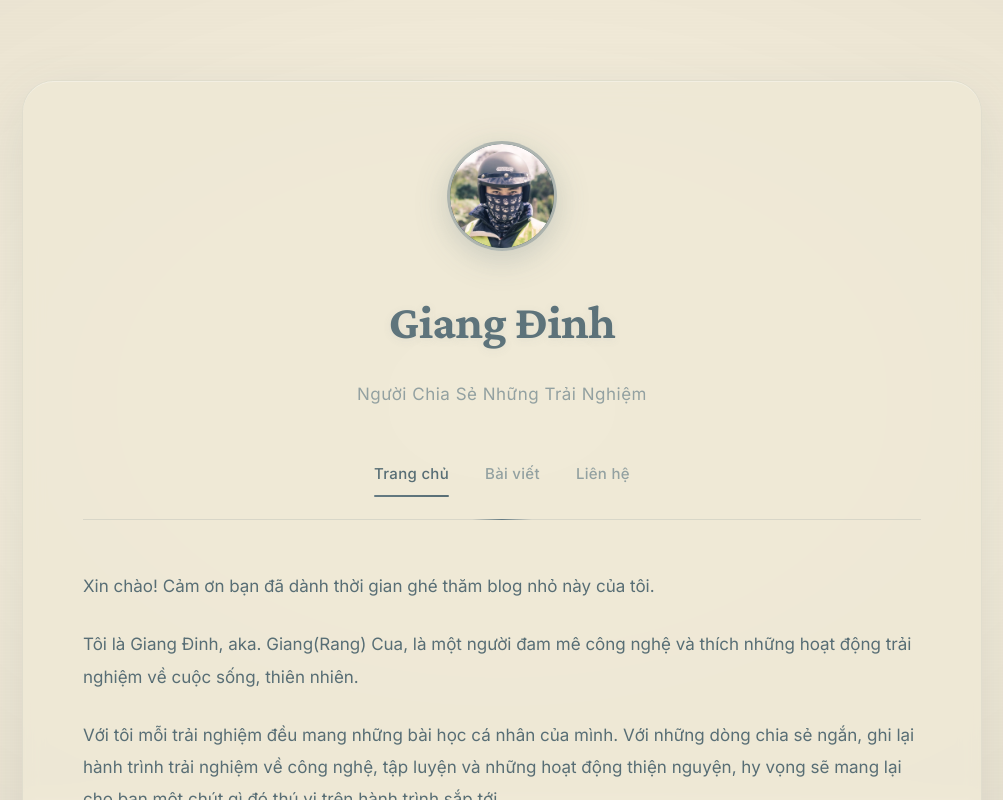
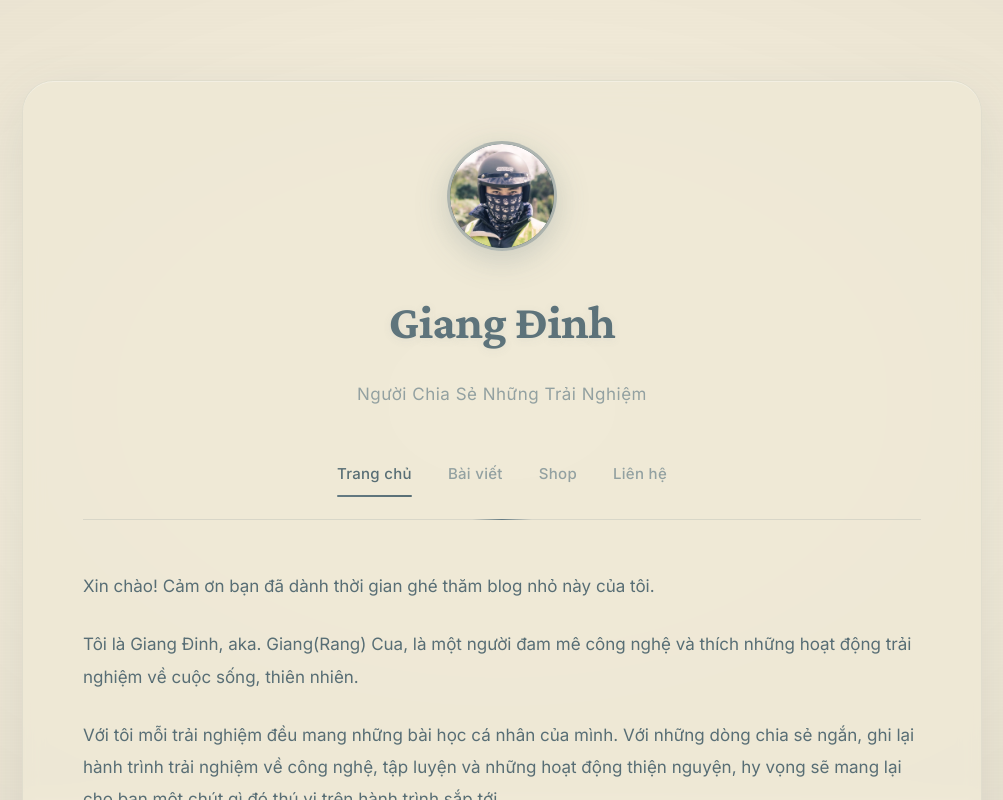
Before and after one commit to giangdinhx/gdme, a Next.js app: page / in a window 1280 px wide. Shown: the top 800 px of the page, without its empty margins (138-1141 px from the left). Built offline with nearby package versions, Linux system fonts and the light colour scheme.

Commit message:
Cập nhật hiển thị menu
Cập nhật hiển thị menu

```diff
--- a/src/app/changelog/page.tsx
+++ b/src/app/changelog/page.tsx
@@ -30,6 +30,7 @@ export default async function Changelog() {
             <nav className="nav">
                 <Link href="/">Trang chủ</Link>
                 <Link href="/posts">Bài viết</Link>
+                <Link href="/shop">Shop</Link>
                 <Link href="/contact">Liên hệ</Link>
             </nav>
 
--- a/src/app/contact/page.tsx
+++ b/src/app/contact/page.tsx
@@ -47,6 +47,7 @@ export default function ContactPage() {
             <nav className="nav">
                 <Link href="/">Trang chủ</Link>
                 <Link href="/posts">Bài viết</Link>
+                <Link href="/shop">Shop</Link>
                 <Link href="/contact" className="active">Liên hệ</Link>
             </nav>
 
--- a/src/app/page.tsx
+++ b/src/app/page.tsx
@@ -27,6 +27,7 @@ export default function Index() {
       <nav className="nav">
         <Link href="/" className="active">Trang chủ</Link>
         <Link href="/posts">Bài viết</Link>
+        <Link href="/shop">Shop</Link>
         <Link href="/contact">Liên hệ</Link>
       </nav>
 
--- a/src/app/posts/[slug]/page.tsx
+++ b/src/app/posts/[slug]/page.tsx
@@ -59,6 +59,7 @@ export default async function Post({ params }: Params) {
             <nav className="nav">
                 <Link href="/">Trang chủ</Link>
                 <Link href="/posts">Bài viết</Link>
+                <Link href="/shop">Shop</Link>
                 <Link href="/contact">Liên hệ</Link>
             </nav>
 
--- a/src/app/posts/page.tsx
+++ b/src/app/posts/page.tsx
@@ -18,6 +18,7 @@ export default function PostsPage() {
             <nav className="nav">
                 <Link href="/">Trang chủ</Link>
                 <Link href="/posts" className="active">Bài viết</Link>
+                <Link href="/shop">Shop</Link>
                 <Link href="/contact">Liên hệ</Link>
             </nav>
 
--- a/src/app/projects/page.tsx
+++ b/src/app/projects/page.tsx
@@ -46,6 +46,7 @@ export default function ProjectsPage() {
             <nav className="nav">
                 <Link href="/">Trang chủ</Link>
                 <Link href="/posts">Bài viết</Link>
+                <Link href="/shop">Shop</Link>
                 <Link href="/contact">Liên hệ</Link>
             </nav>
 
--- a/src/app/shop/page.tsx
+++ b/src/app/shop/page.tsx
@@ -1,3 +1,4 @@
+import Link from "next/link";
 import SocialLinks from "@/app/_components/social-links";
 import { getAllProducts } from "@/lib/api";
 
@@ -14,9 +15,10 @@ export default function ShopPage() {
             </header>
 
             <nav className="nav">
-                <a href="/">Trang chủ</a>
-                <a href="/posts">Bài viết</a>
-                <a href="/contact">Liên hệ</a>
+                <Link href="/">Trang chủ</Link>
+                <Link href="/posts">Bài viết</Link>
+                <Link href="/shop" className="active">Shop</Link>
+                <Link href="/contact">Liên hệ</Link>
             </nav>
 
 
```
